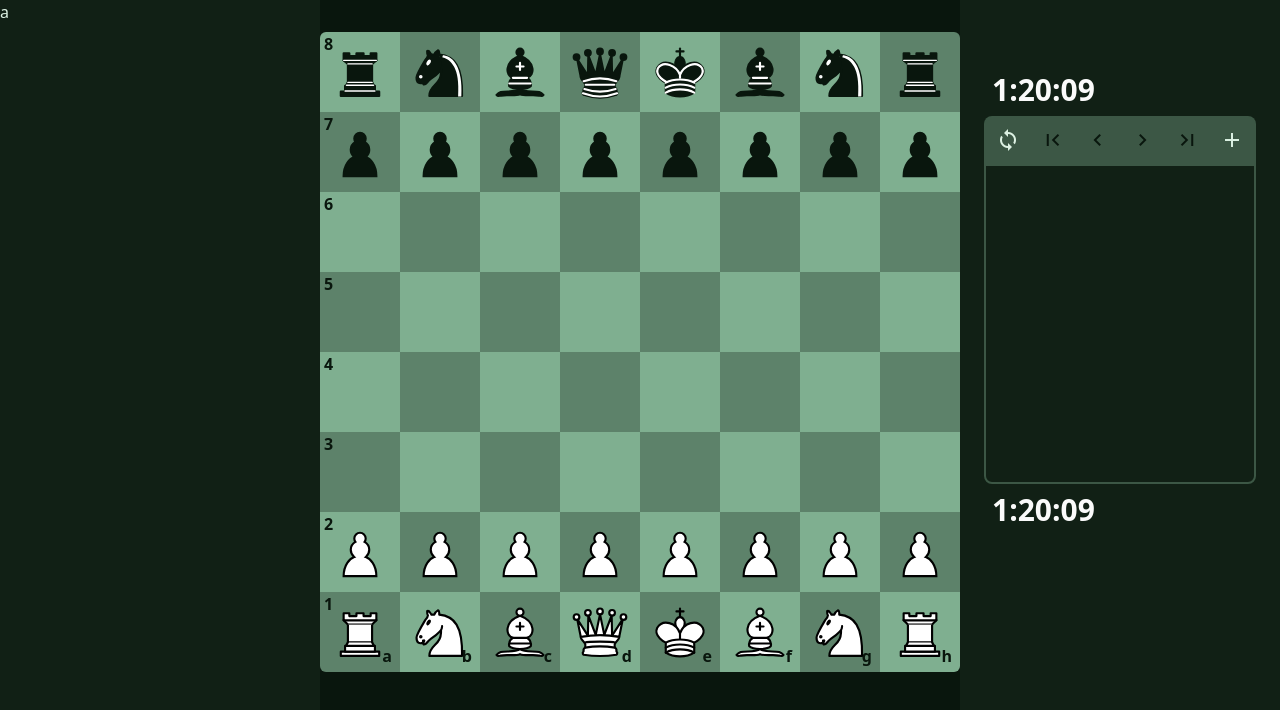
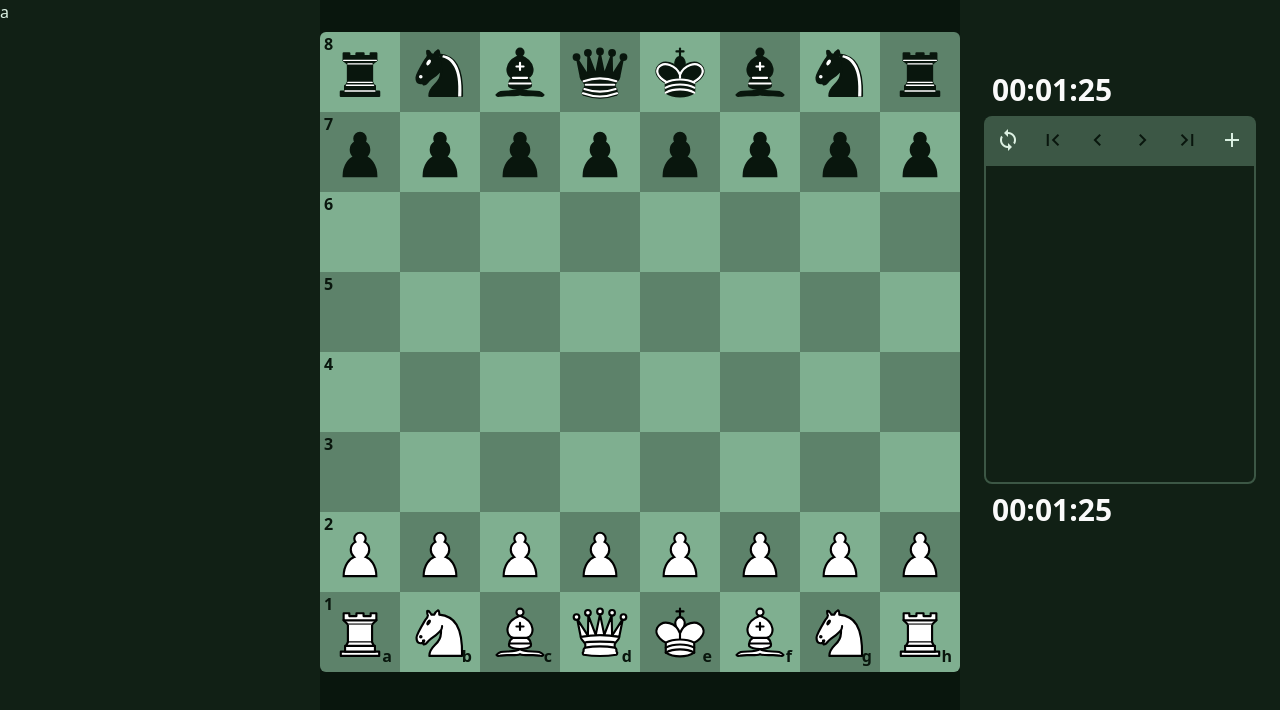
Before and after one commit to reyhaonan/chesss, a SvelteKit app: page / in a window 1280 px wide. Shown: the top 710 px of the page. Built offline with nearby package versions, Linux system fonts and the light colour scheme.

Commit message:
simple timer

```diff
--- a/src/components/RightSidebar.svelte
+++ b/src/components/RightSidebar.svelte
@@ -1,8 +1,8 @@
 <div class="col-span-3 bg-primary/5 px-6 py-16">
-  <Timer remainingTime={new Date()}/>
+  <Timer remainingTime={Date.now() + 1000 * 90}/>
   <ControlBar/>
   <BoardHistory/>
-  <Timer remainingTime={new Date()}/>
+  <Timer remainingTime={Date.now() + 1000 * 90}/>
 </div>
 
 <script>
--- a/src/components/Timer.svelte
+++ b/src/components/Timer.svelte
@@ -1,7 +1,30 @@
 <div class="border-primary/40 text-neutral-50 p-2 text-3xl font-bold">
-  1:20:09
+  {padValue(h)}:{padValue(m)}:{padValue(s)}
 </div>
 
 <script lang="ts">
-  export let remainingTime:Date;
+  export let remainingTime:number = Date.now() + 1000 * 30;
+
+  let now = Date.now()
+
+  const updateTimer = () => {
+    now = Date.now();
+  }
+
+
+  $: count = Math.round((remainingTime - now) / 1000);
+  $: h = Math.floor(count / 3600);
+  $: m = Math.floor((count - h * 3600) / 60);
+  $: s = count - h * 3600 - m * 60;
+
+
+  let interval = setInterval(updateTimer, 1000);
+  $: if (count === 0) clearInterval(interval);
+
+  const padValue = (value: number, length = 2, char = '0') => {
+    const { length: currentLength } = value.toString();
+    if (currentLength >= length) return value.toString();
+    return `${char.repeat(length - currentLength)}${value}`;
+  }
+
 </script>
```
